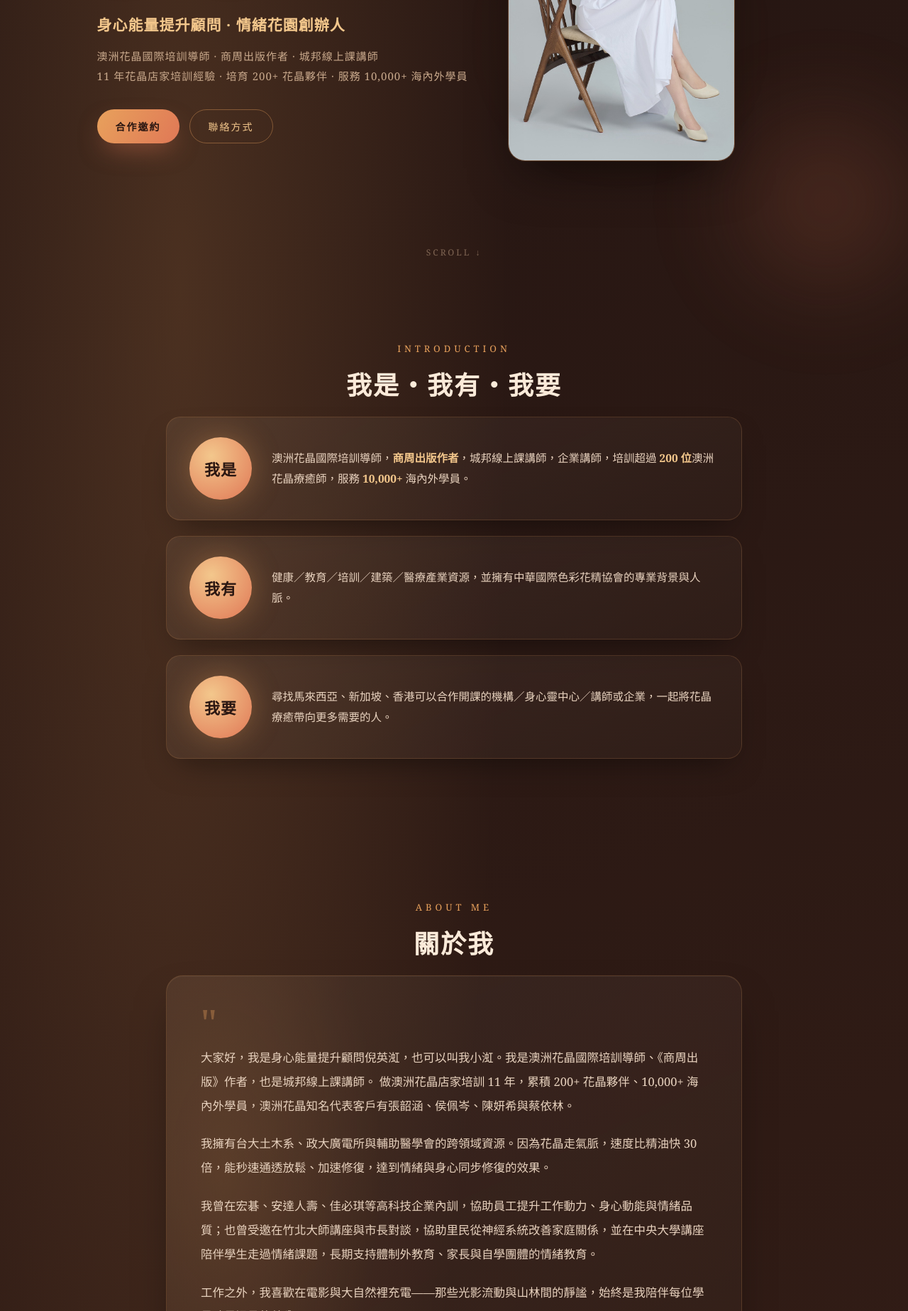
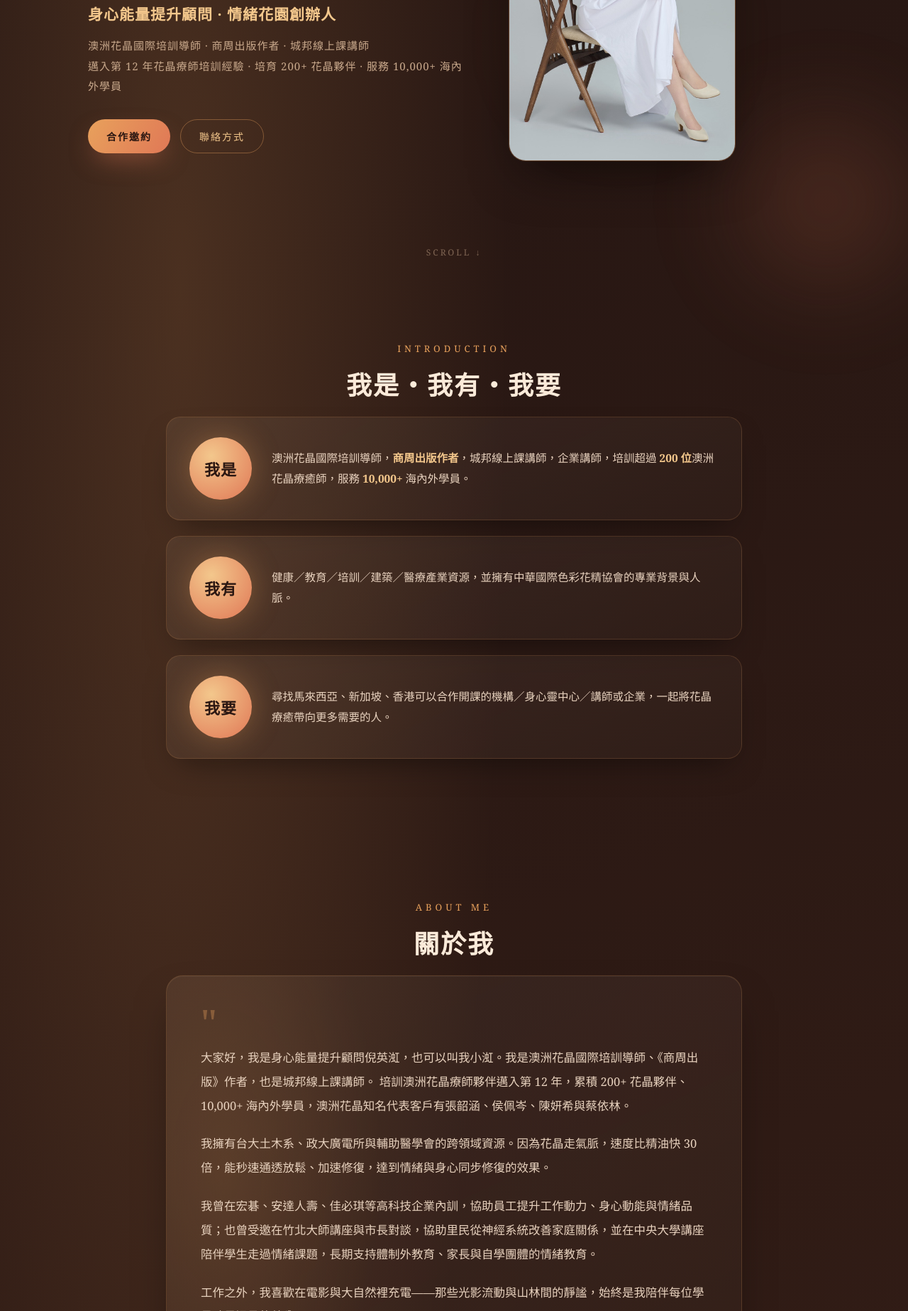
Before and after one commit to pagge0805/my-first-site, a website: page index.html in a window 1280 px wide. Shown: the part 426-2273 px from the top of the page at 71% size. Drawn offline with Linux system fonts and the light colour scheme; no server answers.

Commit message:
Update training tenure to 12th year

```diff
--- a/index.html
+++ b/index.html
@@ -328,7 +328,7 @@
           <div class="role">身心能量提升顧問 · 情緒花園創辦人</div>
           <div class="role-sub">
             澳洲花晶國際培訓導師 · 商周出版作者 · 城邦線上課講師<br>
-            11 年花晶店家培訓經驗 · 培育 200+ 花晶夥伴 · 服務 10,000+ 海內外學員
+            邁入第 12 年花晶療師培訓經驗 · 培育 200+ 花晶夥伴 · 服務 10,000+ 海內外學員
           </div>
           <div class="cta-row">
             <a class="btn btn-primary" href="#invite">合作邀約</a>
@@ -385,7 +385,7 @@
         <span class="quote-mark">"</span>
         <p>
           大家好，我是身心能量提升顧問倪英渱，也可以叫我小渱。我是澳洲花晶國際培訓導師、《商周出版》作者，也是城邦線上課講師。
-          做澳洲花晶店家培訓 11 年，累積 200+ 花晶夥伴、10,000+ 海內外學員，澳洲花晶知名代表客戶有張韶涵、侯佩岑、陳妍希與蔡依林。
+          培訓澳洲花晶療師夥伴邁入第 12 年，累積 200+ 花晶夥伴、10,000+ 海內外學員，澳洲花晶知名代表客戶有張韶涵、侯佩岑、陳妍希與蔡依林。
         </p>
         <p>
           我擁有台大土木系、政大廣電所與輔助醫學會的跨領域資源。因為花晶走氣脈，速度比精油快 30 倍，能秒速通透放鬆、加速修復，達到情緒與身心同步修復的效果。
```
